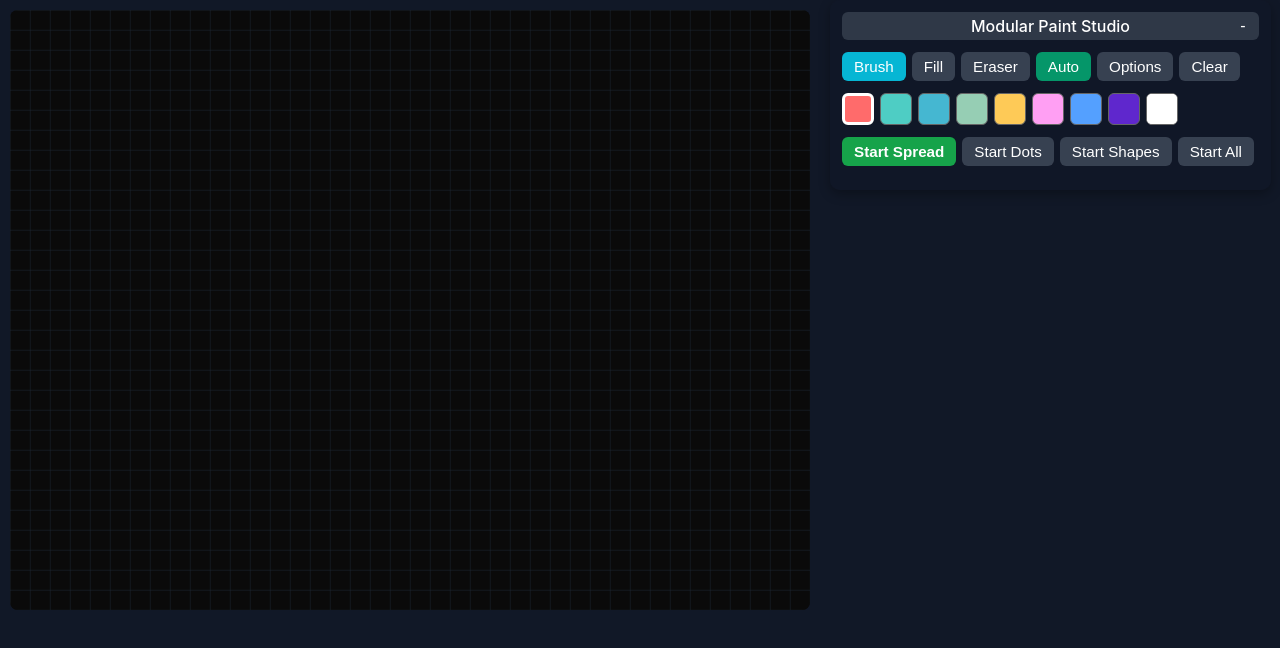
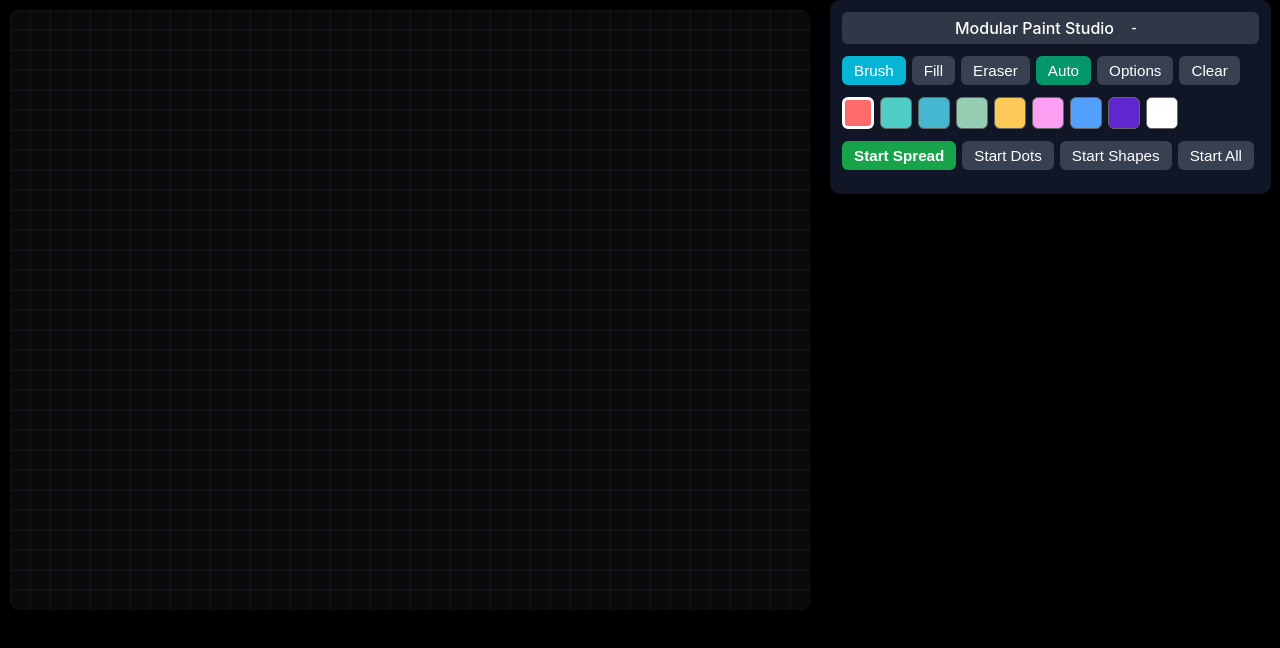
Before and after one commit to jo56/painting-with-roughness, a React (Vite) app: page / in a window 1280 px wide. Shown: the top 648 px of the page. Built offline with nearby package versions, Linux system fonts and the light colour scheme.

Commit message:
changing background to black

```diff
--- a/src/App.tsx
+++ b/src/App.tsx
@@ -1320,7 +1320,7 @@ export default function ModularSettingsPaintStudio(): JSX.Element {
     <div style={{
       width: '100%',
       height: '100vh',
-      background: '#111827',
+      background: 'black',
       display: 'flex',
       flexDirection: isMobile ? 'column' : 'row',
       alignItems: 'flex-start',
@@ -1372,7 +1372,6 @@ export default function ModularSettingsPaintStudio(): JSX.Element {
             display: 'flex',
             justifyContent: 'center',
             alignItems: 'center',
-            position: 'relative',
           }}
         >
           <span>Modular Paint Studio</span>
@@ -1390,10 +1389,7 @@ export default function ModularSettingsPaintStudio(): JSX.Element {
               display: 'flex',
               justifyContent: 'center',
               alignItems: 'center',
-              position: 'absolute',
-              right: '4px',
-              top: '50%',
-              transform: 'translateY(-50%)'
+              marginLeft: '8px',
             }}
           >
             {panelMinimized ? '+' : '-'}
```
